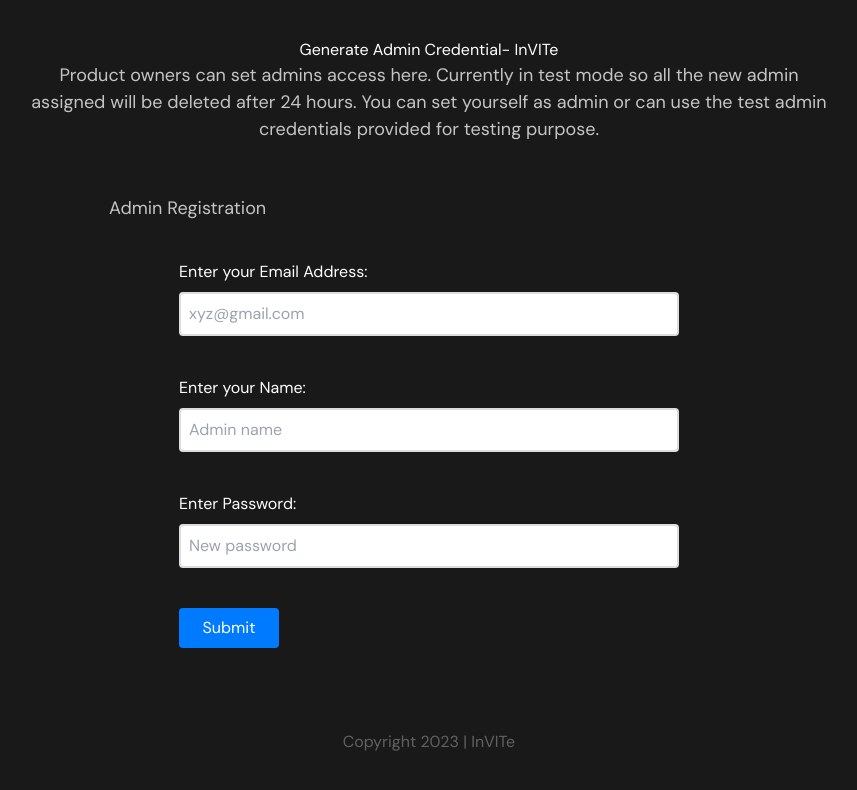
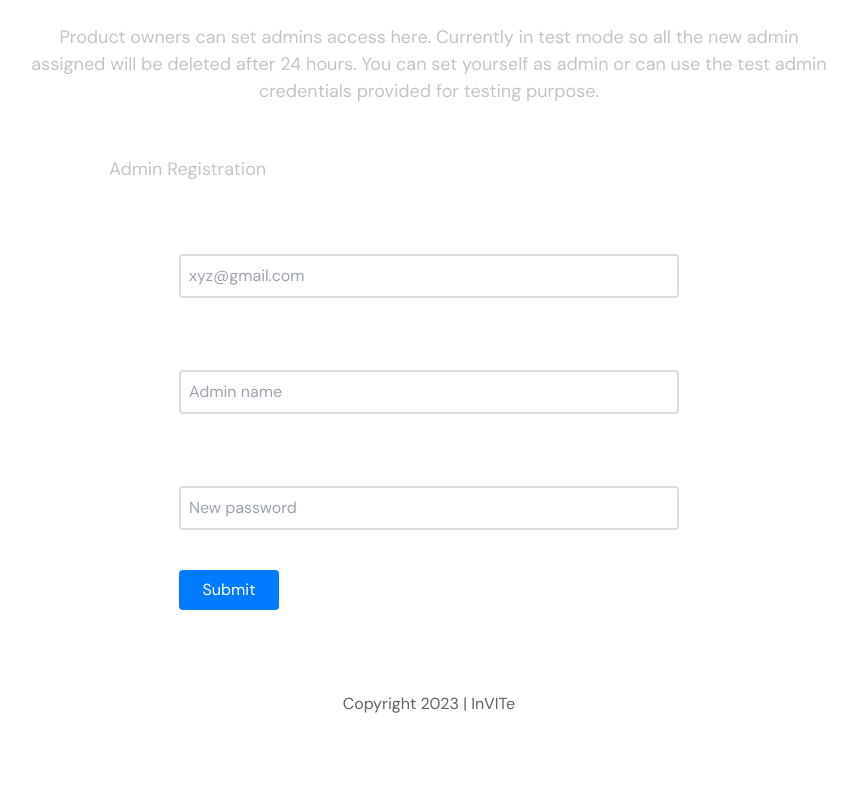
Before and after one commit to adhilroshan/NearUs, a Next.js app in the folder client/: page /dev in a window 1280 px wide. Shown: the top 790 px of the page, without its empty margins (211-1068 px from the left). Built offline with nearby package versions, Linux system fonts and the light colour scheme.

Commit message:
MLH Final Edition

```diff
--- a/client/src/components/Dev/dev.css
+++ b/client/src/components/Dev/dev.css
@@ -1,17 +1,4 @@
 
-body{
-  background-color: #1a1919;
-  font-family: 'Segoe UI', Tahoma, Geneva, Verdana, sans-serif;
-  text-align: center;
-  justify-content: center;
-  align-items: center;
-  text-align: center;
-}
-
-/*Header*/
-.head{
-  margin-top: 3%;
-}
 
 
 h1{
--- a/client/src/components/LandingPage/Hero.jsx
+++ b/client/src/components/LandingPage/Hero.jsx
@@ -27,7 +27,7 @@
                 Registration
               </span>
             </h1>
-            <div className="flex ">
+            <div className="flex flex-col md:flex-row">
               <a
                 href="/users/signin"
                 className="btn text-white bg-[color:var(--darker-secondary-color)] hover:bg-[color:var(--secondary-color)] w-full mb-4 sm:w-auto sm:mb-0"
```
